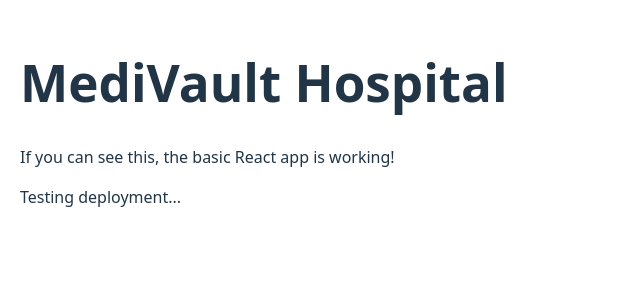
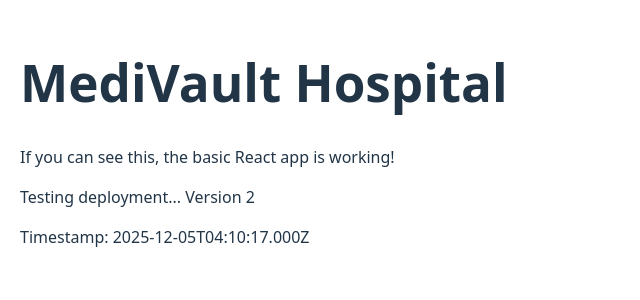
Before and after one commit to kebinmirabel/medivault-hospital, a React (Vite) app: page / in a window 1280 px wide. Shown: the top 300 px of the page, without its empty margins (0-640 px from the left). Built offline with nearby package versions, Linux system fonts and the light colour scheme.

Commit message:
Force new deployment with timestamp

```diff
--- a/src/App.jsx
+++ b/src/App.jsx
@@ -5,7 +5,8 @@ function App() {
     <div style={{ padding: '20px' }}>
       <h1>MediVault Hospital</h1>
       <p>If you can see this, the basic React app is working!</p>
-      <p>Testing deployment...</p>
+      <p>Testing deployment... Version 2</p>
+      <p>Timestamp: {new Date().toISOString()}</p>
     </div>
   );
 }
```
